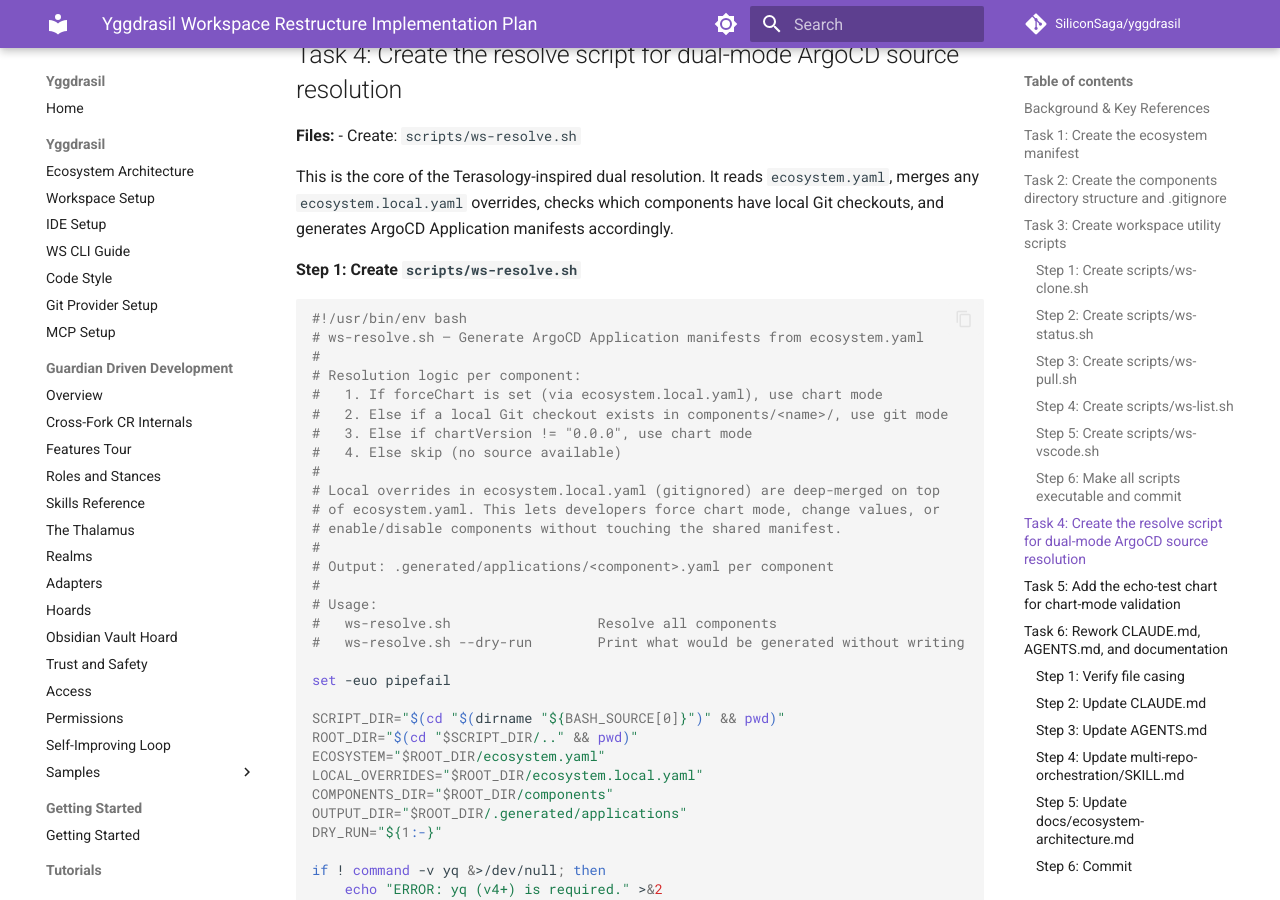
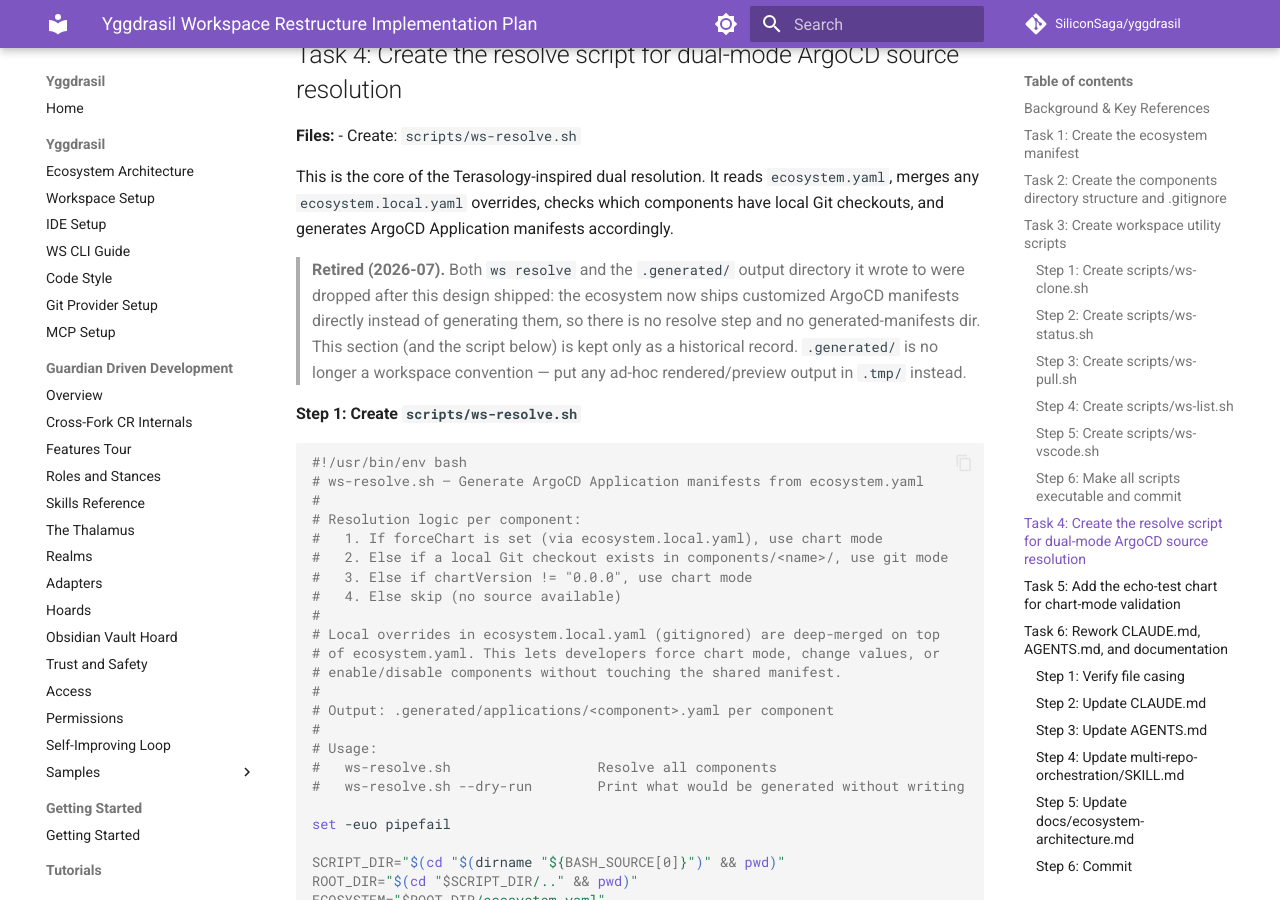
Before and after one commit to SiliconSaga/yggdrasil, an MkDocs documentation site: the page built from docs/plans/2026-03-06-workspace-restructure.md, in a window 1280 px wide and 900 px high, scrolled down 11167 px. Built offline with MkDocs 1.6.1 and Material for MkDocs 9.7.7, drawn with Linux system fonts in a browser that asks for light colours; comment, search, counter and statistics services are not loaded.

Commit message:
docs: mark .generated dir and ws resolve as retired
Adds a retirement callout to the 2026-03-06 workspace-restructure design where `ws resolve` / `.generated/` are introduced: both were dropped after that design shipped (the ecosystem ships customized ArgoCD manifests directly rather than generating them), so the section stands only as a historical record. Notes that `.generated/` is no longer a workspace convention and ad-hoc rendered output should go in `.tmp/`. Prompted by finding stray crossplane-render POC output in a `.generated/` dir that no live tooling produces.

Co-Authored-By: Claude Opus 4.8 <noreply@anthropic.com>

```diff
--- a/docs/plans/2026-03-06-workspace-restructure.md
+++ b/docs/plans/2026-03-06-workspace-restructure.md
@@ -548,6 +548,8 @@ This is the core of the Terasology-inspired dual resolution. It reads
 `ecosystem.yaml`, merges any `ecosystem.local.yaml` overrides, checks which
 components have local Git checkouts, and generates ArgoCD Application manifests
 accordingly.
+
+> **Retired (2026-07).** Both `ws resolve` and the `.generated/` output directory it wrote to were dropped after this design shipped: the ecosystem now ships customized ArgoCD manifests directly instead of generating them, so there is no resolve step and no generated-manifests dir. This section (and the script below) is kept only as a historical record. `.generated/` is no longer a workspace convention — put any ad-hoc rendered/preview output in `.tmp/` instead.
 
 **Step 1: Create `scripts/ws-resolve.sh`**
 
```
